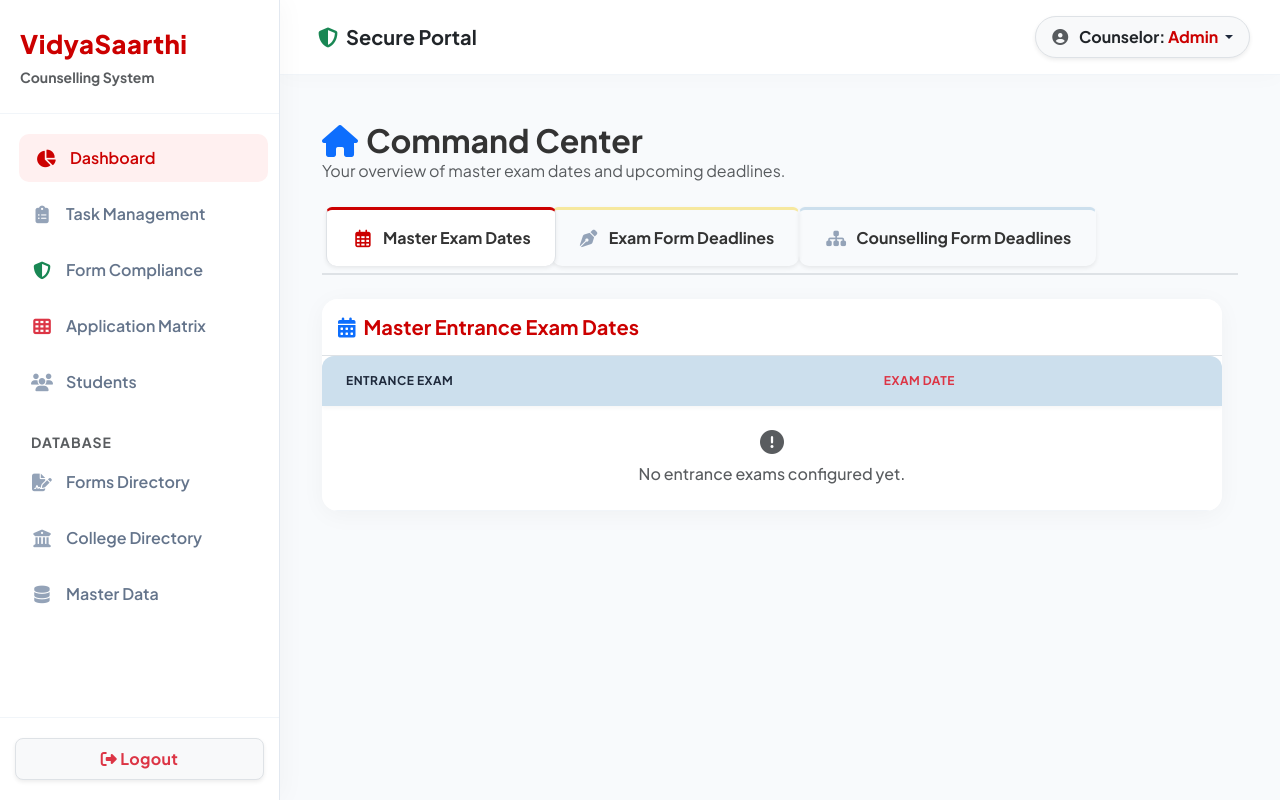
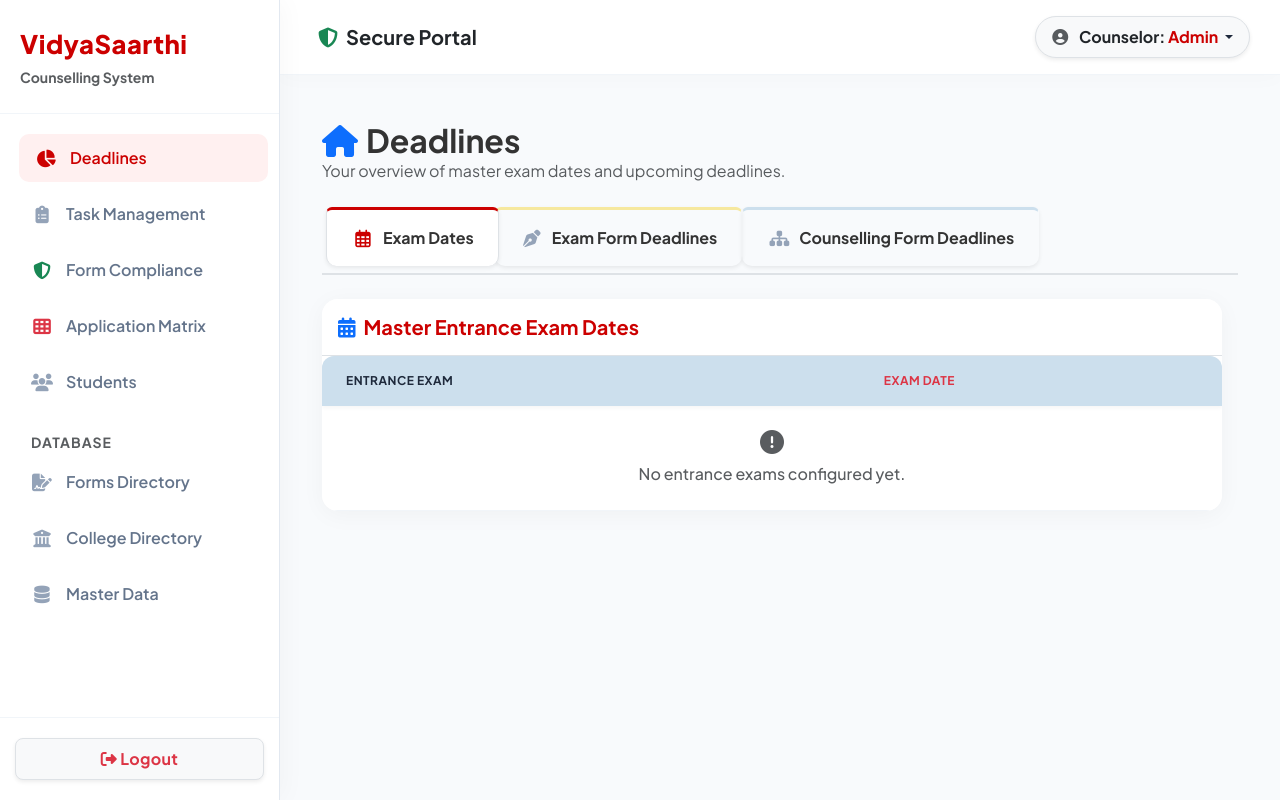
Before and after one commit to vidyaSaarthi/vs_sms, a Flask app: page / in a window 1280 px wide. Run offline with Flask 3, Linux system fonts and the light colour scheme; a user stored in the database is signed in.

Commit message:
8.97 - "renamed "Dashboard" to "Deadlines", "Command Center" to "Deadlines", "Master Exam Dates" to "Exam Dates""

```diff
--- a/templates/dashboard.html
+++ b/templates/dashboard.html
@@ -5,7 +5,7 @@
 
     <div class="d-flex justify-content-between align-items-center mb-4">
         <div>
-            <h2 class="fw-bold mb-0" style="color: #333;"><i class="fas fa-home text-primary me-2"></i>Command Center</h2>
+            <h2 class="fw-bold mb-0" style="color: #333;"><i class="fas fa-home text-primary me-2"></i>Deadlines</h2>
             <p class="text-muted mb-0">Your overview of master exam dates and upcoming deadlines.</p>
         </div>
     </div>
@@ -14,7 +14,7 @@
     <ul class="nav nav-tabs mb-4 border-bottom-0" id="dashboardTabs" role="tablist" style="border-bottom: 2px solid #dee2e6 !important;">
         <li class="nav-item" role="presentation">
             <button class="nav-link active fw-bold px-4 py-3 shadow-sm border-bottom-0" id="exams-tab" data-bs-toggle="tab" data-bs-target="#tab-exams" type="button" role="tab" style="border-top: 3px solid var(--brand-red); color: #333;">
-                <i class="far fa-calendar-alt me-2"></i>Master Exam Dates
+                <i class="far fa-calendar-alt me-2"></i>Exam Dates
             </button>
         </li>
         <li class="nav-item" role="presentation">
--- a/templates/layout.html
+++ b/templates/layout.html
@@ -293,7 +293,7 @@
                 <ul class="nav flex-column">
                     <li class="nav-item">
                         <a class="nav-link {% if request.path == '/' or request.path == '/dashboard' %}active{% endif %}" href="{{ url_for('dashboard') }}">
-                            <i class="fas fa-chart-pie"></i> Dashboard
+                            <i class="fas fa-chart-pie"></i> Deadlines
                         </a>
                     </li>
 
```
